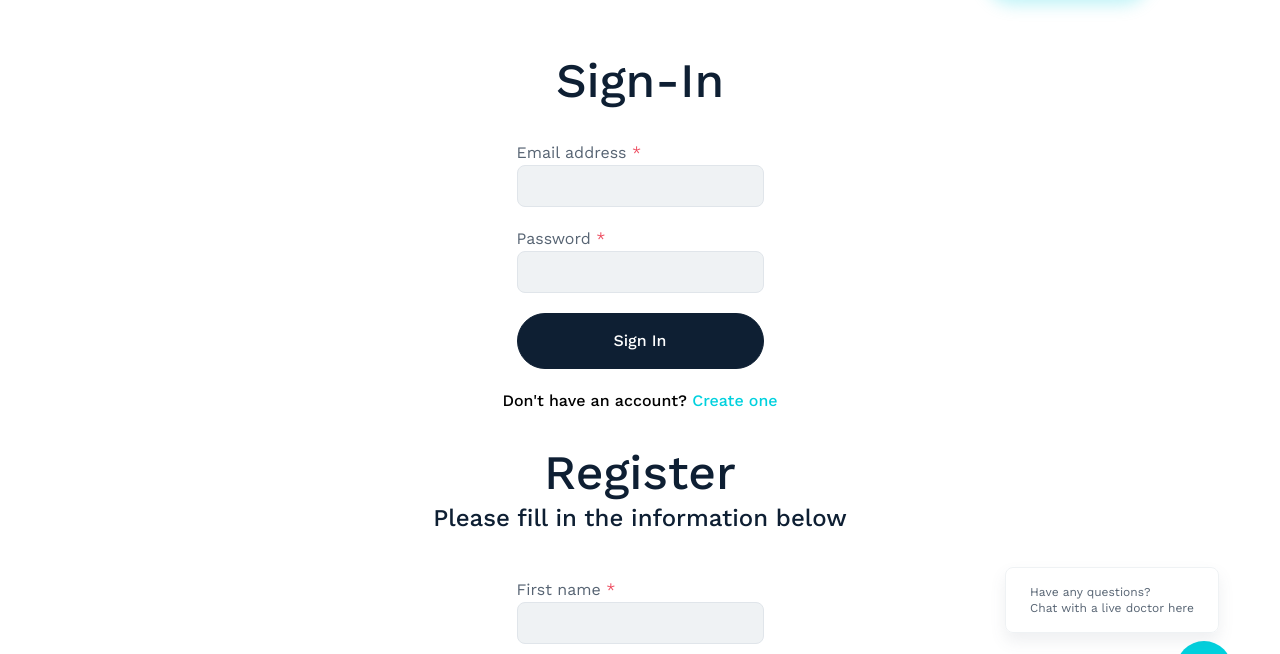
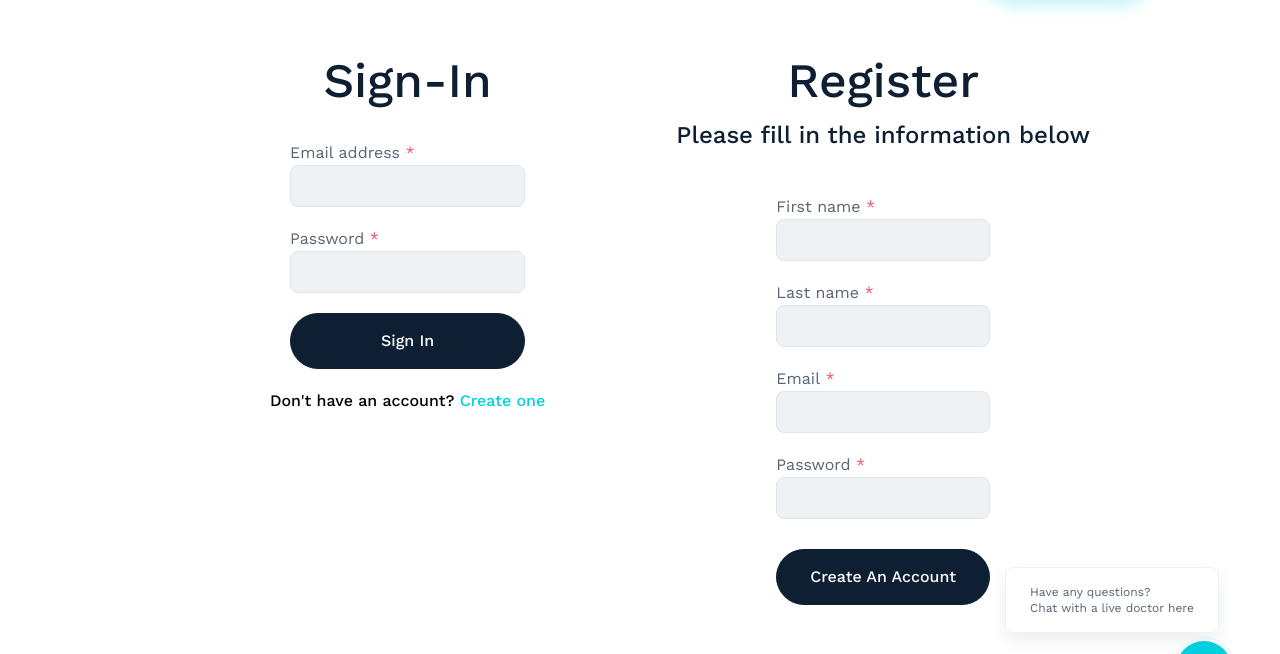
Before and after one commit to Hudson8811/PreventM, a website: page app/my_profile_not_logined.html in a window 1280 px wide. Shown: the part 83-737 px from the top of the page. Drawn offline with nearby package versions, Linux system fonts and the light colour scheme.

Commit message:
add login page

```diff
--- a/app/my_profile_not_logined.html
+++ b/app/my_profile_not_logined.html
@@ -43,11 +43,11 @@
 
 
             <div class="container">
-             <div class="login-form">
+
 
                 <article id="post-10" class="post-10 page type-page status-publish hentry">
-                    <header class="entry-header">
-                        <h1 class="entry-title">Sign-In</h1>	</header><!-- .entry-header -->
+                    <!-- <header class="entry-header">
+                      	</header>.entry-header -->
 
 
                     <div class="entry-content">
@@ -55,8 +55,8 @@
 
                 <div class="u-columns col2-set" id="customer_login">
 
-                    <div class="u-column1 col-lg-3  col-sm-6 mx-auto">
-
+                    <div class="u-column1">
+                        <h1 class="entry-title">Sign-In</h1>
 
 
 
@@ -89,7 +89,7 @@
 
                     </div>
 
-                    <div class="u-column2 col-lg-3  col-sm-6 mx-auto">
+                    <div class="u-column2">
 
                         <h1>Register</h1>
                         <h3>Please fill in the information below</h3>
@@ -114,18 +114,20 @@
                                     <span class="password-input"><input type="password" class="woocommerce-Input woocommerce-Input--text input-text" name="password" id="reg_password" autocomplete="new-password"><span class="show-password-input"></span></span>
                                 </p>
 
+                                <p class="woocommerce-form-row form-row">
+                                    <input type="hidden" id="woocommerce-register-nonce" name="woocommerce-register-nonce" value="65dd554970"><input type="hidden" name="_wp_http_referer" value="/pervent/my-account/">				<button type="submit" class="woocommerce-Button woocommerce-button button button--theme-black woocommerce-form-register__submit" name="register" value="Регистрация">Create An Account</button>
+                                </p>
+
 
                             <!-- <div class="woocommerce-privacy-policy-text"><p>Ваши личные данные будут использоваться для упрощения вашей работы с сайтом, управления доступом к вашей учётной записи и для других целей, описанных в нашей <a href="http://localhost/pervent/?page_id=3" class="woocommerce-privacy-policy-link" target="_blank">политика конфиденциальности</a>.</p> -->
-                </div>
-                            <p class="woocommerce-form-row form-row">
-                                <input type="hidden" id="woocommerce-register-nonce" name="woocommerce-register-nonce" value="65dd554970"><input type="hidden" name="_wp_http_referer" value="/pervent/my-account/">				<button type="submit" class="woocommerce-Button woocommerce-button button button--theme-black woocommerce-form-register__submit" name="register" value="Регистрация">Create An Account</button>
-                            </p>
-                            <p class="woocommerce-LostPassword lost_password">
+                    </div>
+
+                            <!-- <p class="woocommerce-LostPassword lost_password">
                                 Already Have An Account? <a href="#">
                                     Sign In
                                 </a>
-                                <!-- <a href="http://localhost/pervent/my-account/lost-password/">Забыли свой пароль?</a> -->
-                            </p>
+                                <a href="http://localhost/pervent/my-account/lost-password/">Забыли свой пароль?</a>
+                            </p> -->
 
 
                         </form>
@@ -135,7 +137,7 @@
                 </div>
 
                 </div>
-                    </div><!-- .entry-content -->
+                </div><!-- .entry-content -->
 
                 </article><!-- #post-10 -->
              </div>
@@ -146,7 +148,7 @@
 
 
 
-            </div>
+
 
         </main>
        <!--start bottom-blocks-->
--- a/app/scss/style.scss
+++ b/app/scss/style.scss
@@ -2267,14 +2267,27 @@ table{
         font-weight: 500;
     }
 }
-.login-form{
+.entry-title{
+    text-align: center;
+}
+#customer_login{
+    max-width: 700px;
+    width: 100%;
+    margin: 0 auto;
+    display: flex;
+    justify-content: space-between;
+
+    @include for-sm(){
+        flex-direction: column;
+        max-width: 320px;
+    }
    h1,h2,h3{
         text-align: center;
    }
    h3{
-       margin: -30px -100px 46px;
+       margin: -20px -100px 46px;
        @include for-md(){
-           margin: -30px 0 23px;
+           margin: -20px 0 23px;
        }
    }
     h2{
```
Also changed, not shown: app/css/style.min.css, 1 other file.
